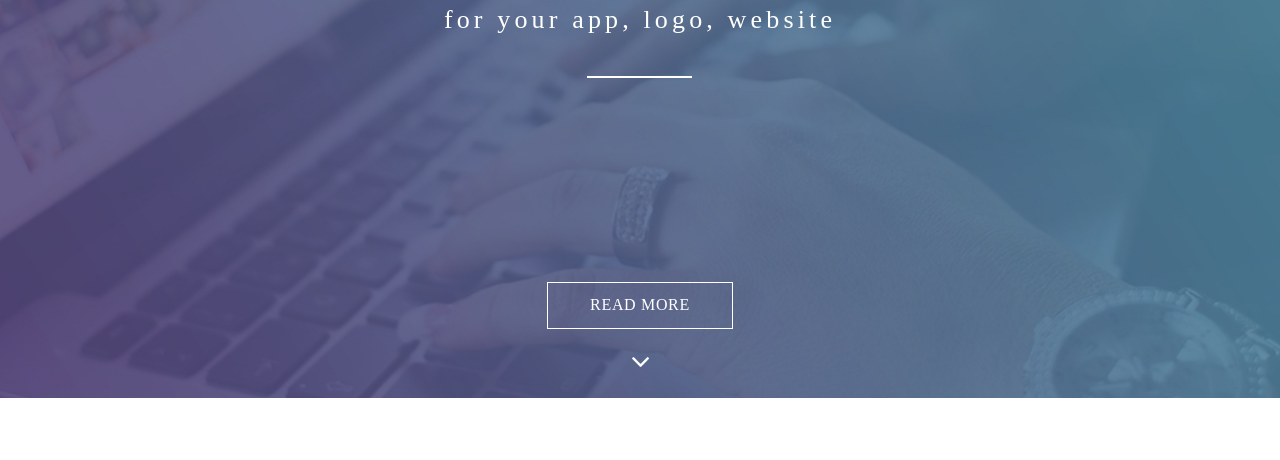
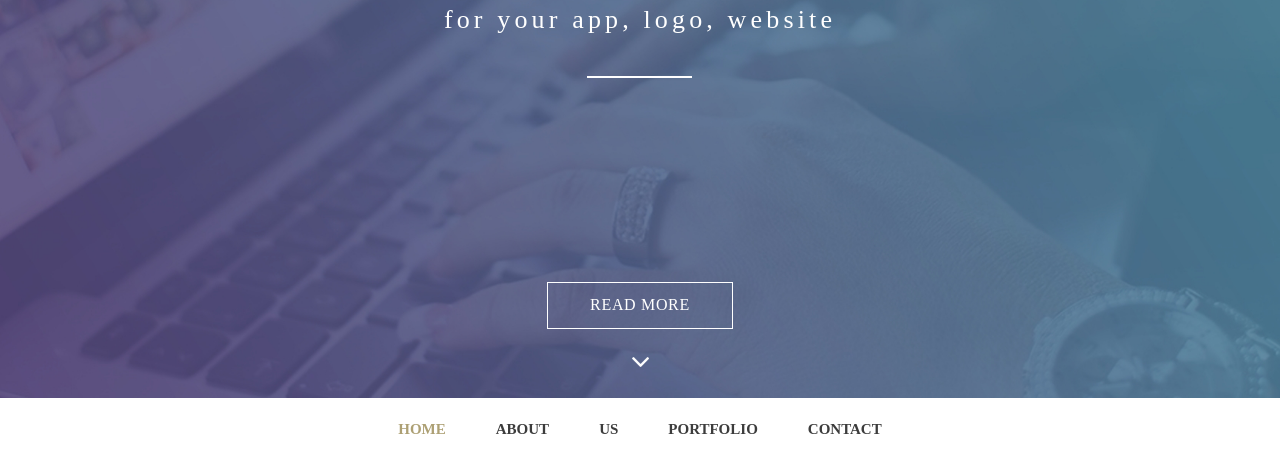
Before and after one commit to Studdnet/maket-binary, a plain HTML site: page index.html in a window 1280 px wide. Shown: the part 402-862 px from the top of the page. Before the commit the page ends 800 px from the top, so only its background shows below. Drawn offline with nearby package versions, Linux system fonts and the light colour scheme.

Commit message:
add menu in index.html and style.scss

```diff
--- a/#source/scss/style.scss
+++ b/#source/scss/style.scss
@@ -194,5 +194,38 @@ body {
 	100%{top: 0;}
 }
 
+//======================================================================================================================
+.content {
 
-//</ОСНОВНОЙ БЛОК>=======================================================================================================
+}
+//======================================================================================================================
+.menu {
+	padding: 22px 0;
+	&__items {
+	}
+
+	&__list {
+		@include flexbox();
+		justify-content: center;
+		align-items: center;
+		li{
+			margin: 0px 25px;
+		}
+	}
+
+	&__link {
+		text-transform: uppercase;
+		font-size: 15px;
+		line-height: 1.2;
+		font-weight: 700;
+		color: #3c3c3c;
+		@include anim(0.3s, 0s);
+		&:hover {
+			color: #ada074;
+		}
+		&_act {
+			color: #ada074;
+		}
+	}
+}
+//======================================================================================================================
--- a/index.html
+++ b/index.html
@@ -35,7 +35,19 @@
 			</div>
 		</div>
 		<div class="content">
-			Проверка текстом
+			<div class="menu">
+				<div class="container">
+					<nav class="menu__items">
+						<ul class="menu__list">
+							<li><a href="#" class="menu__link menu__link_act">HOME</a></li>
+							<li><a href="#" class="menu__link">ABOUT</a></li>
+							<li><a href="#" class="menu__link">US</a></li>
+							<li><a href="#" class="menu__link">PORTFOLIO</a></li>
+							<li><a href="#" class="menu__link">CONTACT</a></li>
+						</ul>
+					</nav>
+				</div>
+			</div>
 		</div>
 <main>
    <div class="container">
```
Also changed, not shown: css/style.css, 1 other file.
